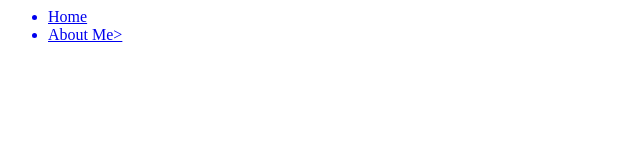
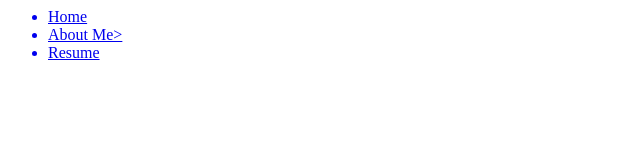
Before and after one commit to CCPS376245/CCPS376245.gethub.io, a plain HTML site: page index.html in a window 1280 px wide. Shown: the full height of the page, 0-640 px from the left. Drawn offline with Linux system fonts and the light colour scheme.

Commit message:
Update index.html

```diff
--- a/index.html
+++ b/index.html
@@ -8,6 +8,7 @@
       <ul>
         <a href="./index.html"><li>Home</li></a>
         <a href="./aboutme.html"><li>About Me></li></a>
+        <a href="./Eli Chery.pdf"><li>Resume</li></a>
       </ul>
     </nav>
   </header>
```
